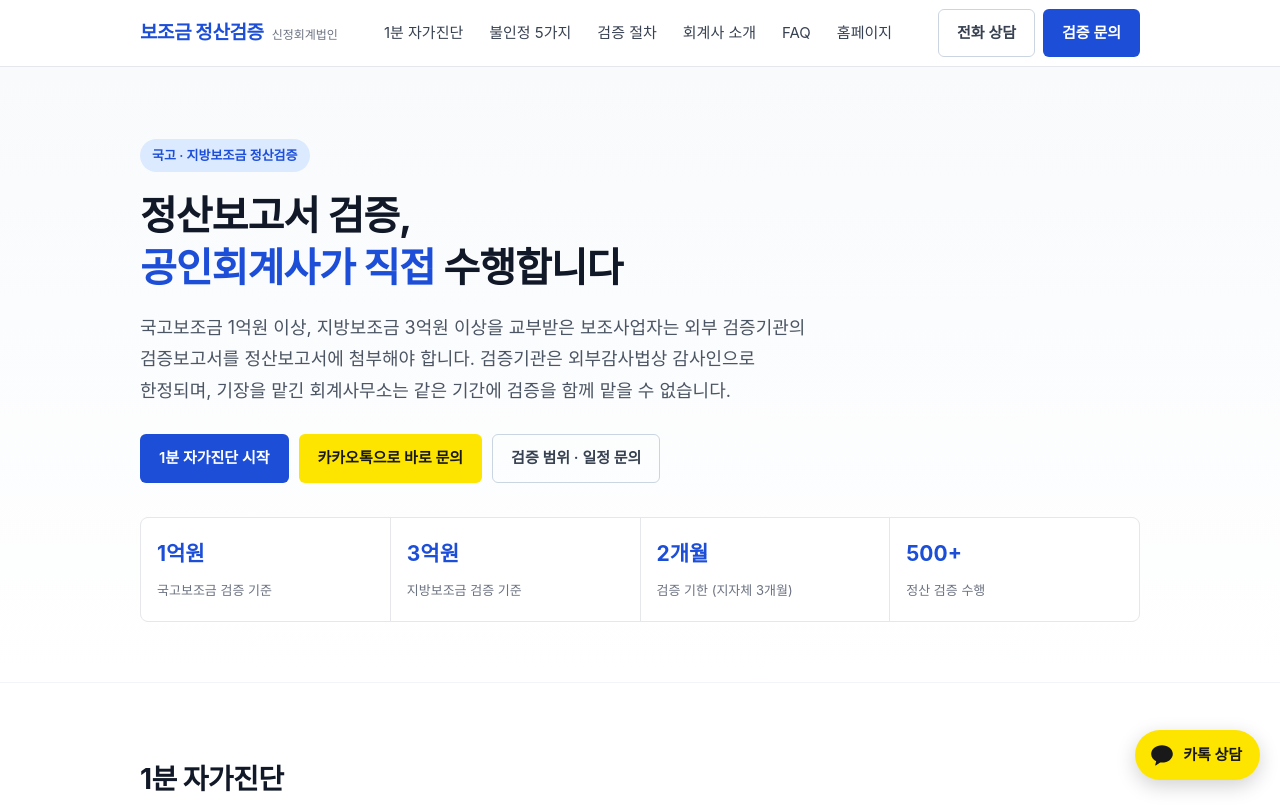
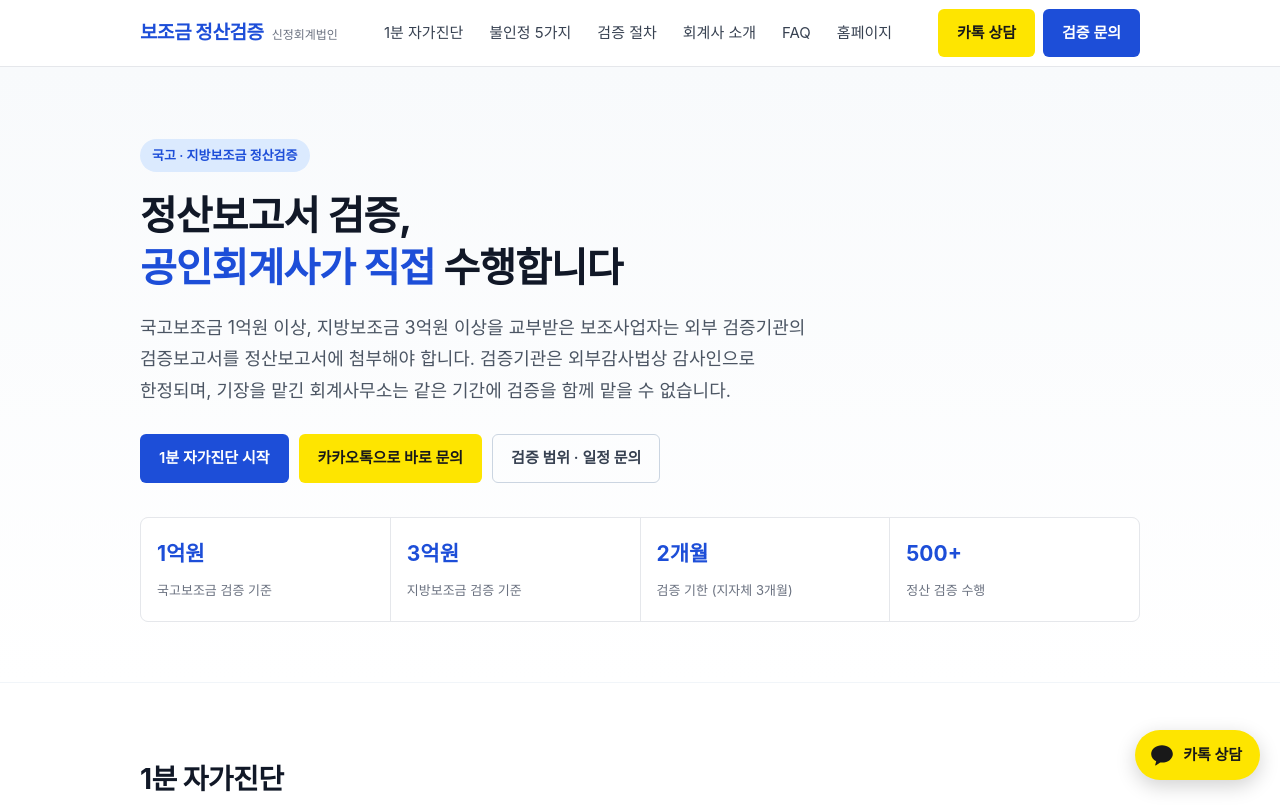
Before and after one commit to cpaksu/settlement-site, a plain HTML site: page index.html in a window 1280 px wide. Shown: the top 807 px of the page. Drawn offline with Linux system fonts and the light colour scheme.

Commit message:
Add files via upload

```diff
--- a/index.html
+++ b/index.html
@@ -28,7 +28,7 @@
       <a href="https://www.beyondcpa.co.kr">홈페이지</a>
     </nav>
     <div class="hd-cta">
-      <a class="btn btn-out" href="tel:010-3647-7238">전화 상담</a>
+      <a class="btn btn-kakao" href="https://pf.kakao.com/_xmwxhNX/chat" target="_blank" rel="noopener">카톡 상담</a>
       <a class="btn btn-pri" href="#contact">검증 문의</a>
     </div>
   </div>
--- a/style.css
+++ b/style.css
@@ -19,7 +19,7 @@ nav a:hover{color:#1D4ED8}
 .btn-out{border-color:#CBD5E1;color:#374151}
 .btn-kakao{background:#FEE500;color:#191919}
 @media(max-width:1000px){nav{display:none}}
-@media(max-width:860px){.hd-cta .btn-out{display:none}}
+@media(max-width:860px){.hd-cta .btn-out,.hd-cta .btn-kakao{display:none}}
 
 /* 카카오톡 플로팅 버튼 — 전 페이지 우하단 */
 .kakao-float{position:fixed;right:20px;bottom:20px;z-index:60;display:flex;align-items:center;gap:8px;
```
